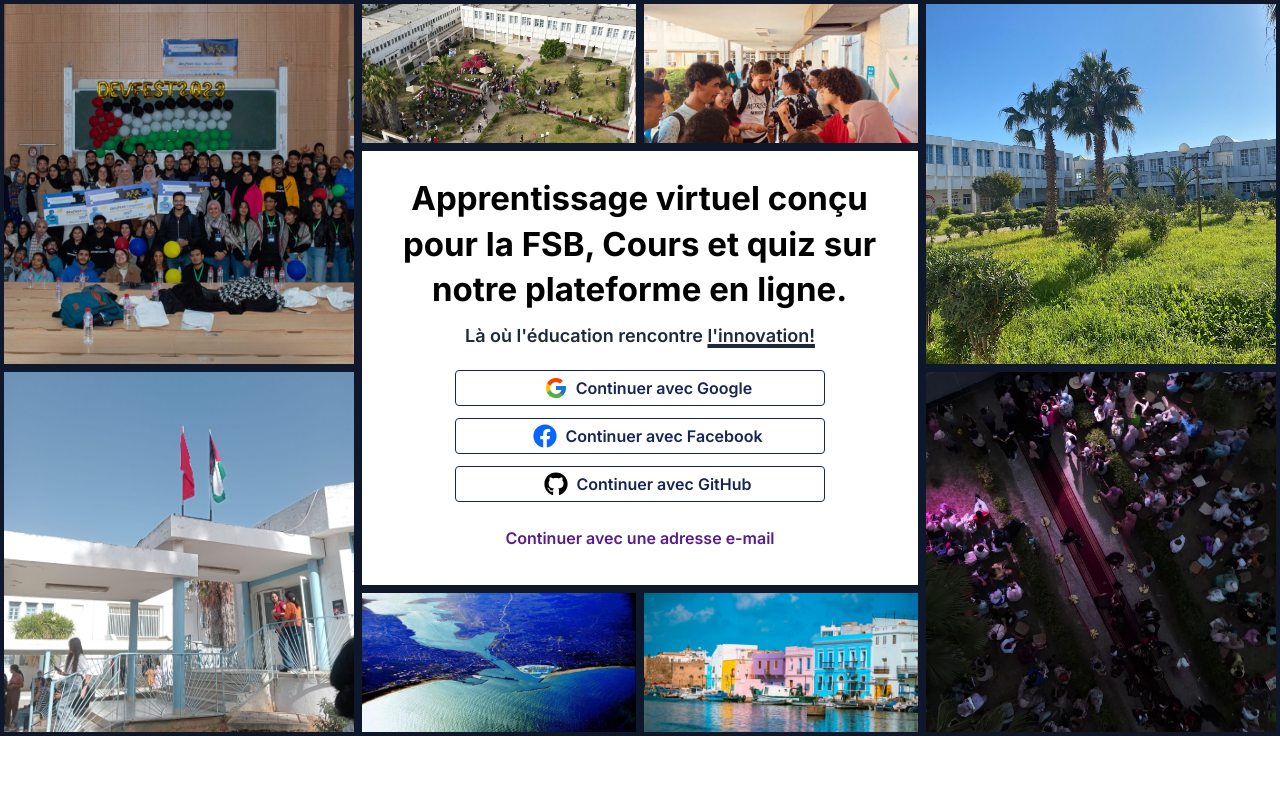
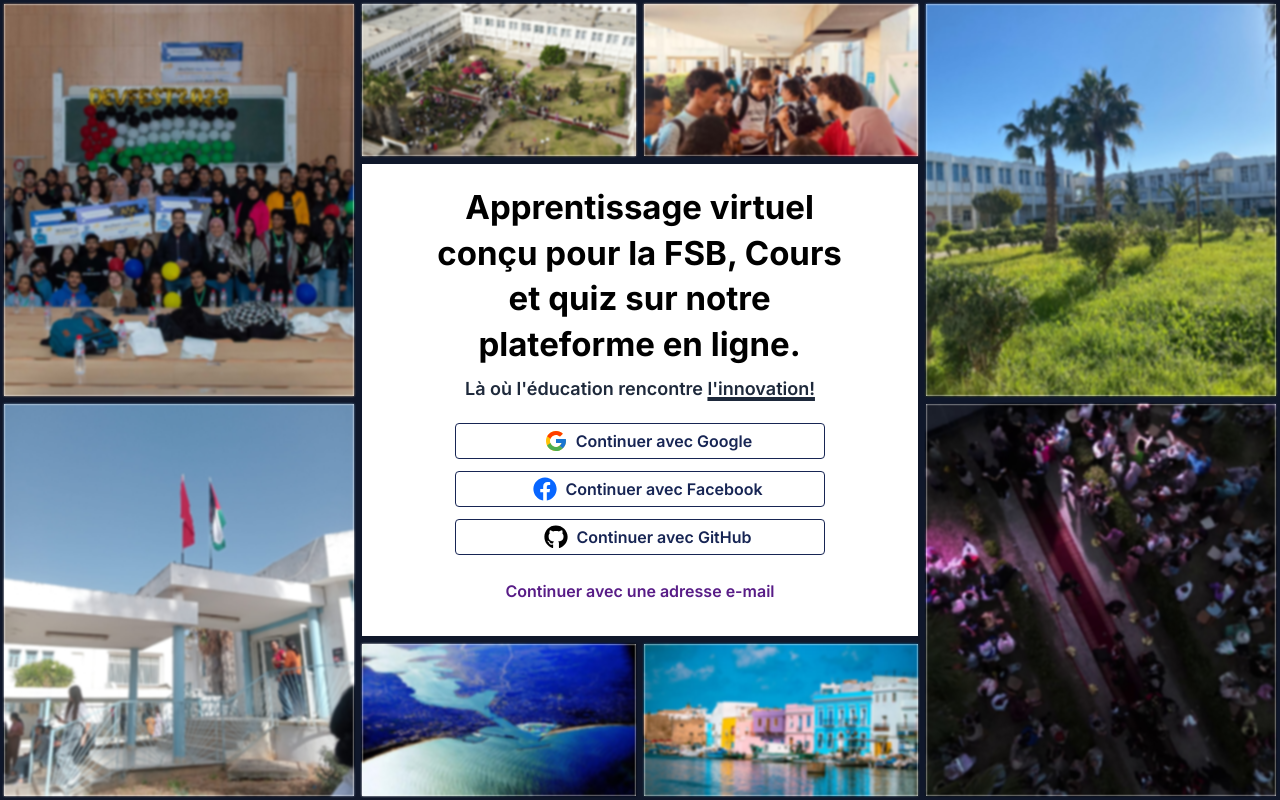
Before and after one commit to meddhiaka/najahni, a Next.js app in the folder client/: page / in a window 1280 px wide. Built offline with nearby package versions, Linux system fonts and the light colour scheme.

Commit message:
ui: blurry cards in landing page

```diff
--- a/client/src/components/Landing.tsx
+++ b/client/src/components/Landing.tsx
@@ -11,14 +11,14 @@ import Link from "next/link"
 
 function Landing() {
     return (
-        <div className="container-custom h-[30rem] md:h-[46rem]">
-            <div className="elt1 border-4 border-slate-900"><Image className="object-cover h-full w-full" src="/landing/1.png" width={500} height={500} alt="" /></div>
-            <div className="elt2 border-4 border-slate-900"><Image className="object-cover h-full w-full" src="/landing/2.jpg" width={500} height={500} alt="" /></div>
-            <div className="elt3 border-4 border-slate-900"><Image className="object-cover h-full w-full" src="/landing/3.jpg" width={500} height={500} alt="" /></div>
-            <div className="elt4 border-4 border-slate-900"><Image className="object-cover h-full w-full" src="/landing/4.jpeg" width={500} height={500} alt="" /></div>
+        <div className="container-custom h-[30rem] md:h-screen">
+            <div className="elt1 border-4 border-slate-900"><Image className="object-cover blur-[1.1px] h-full w-full" src="/landing/1.png" width={500} height={500} alt="" /></div>
+            <div className="elt2 border-4 border-slate-900"><Image className="object-cover blur-[1.1px] h-full w-full" src="/landing/2.jpg" width={500} height={500} alt="" /></div>
+            <div className="elt3 border-4 border-slate-900"><Image className="object-cover blur-[1.1px] h-full w-full" src="/landing/3.jpg" width={500} height={500} alt="" /></div>
+            <div className="elt4 border-4 border-slate-900"><Image className="object-cover blur-[1.1px] h-full w-full" src="/landing/4.jpeg" width={500} height={500} alt="" /></div>
             <div className="elt5 border-4 border-slate-900 grid place-content-center">
                 <div className="bg-purple-950 md:bg-transparent w-full h-full">
-                    <h1 className="scale-110 text-3xl font-bold text-center mb-4 leading-[2.6rem] mx-10">Apprentissage virtuel conçu pour la FSB, Cours et quiz sur notre plateforme en ligne.</h1>
+                    <h1 className="scale-110 text-3xl font-bold text-center mb-4 leading-[2.6rem] mx-10 lg:mx-20">Apprentissage virtuel conçu pour la FSB, Cours et quiz sur notre plateforme en ligne.</h1>
                     <p className="text-center text-lg font-semibold text-slate-800">Là où l'éducation rencontre <span className="underline" style={{ "textDecorationThickness": "4px" }}>l'innovation!</span></p>
                     <div className="flex flex-col gap-y-3 items-center my-5">
                         <div className="h-9 w-4/6 ">
@@ -36,10 +36,10 @@ function Landing() {
                     </div>
                 </div>
             </div>
-            <div className="elt6 border-4 border-slate-900"><Image className="object-cover h-full w-full" src="/landing/6.jpg" width={500} height={500} alt="" /></div>
-            <div className="elt7 border-4 border-slate-900"><Image className="object-cover h-full w-full" src="/landing/7.jpg" width={500} height={500} alt="" /></div>
-            <div className="elt8 border-4 border-slate-900"><Image className="object-cover h-full w-full" src="/landing/8.jpg" width={500} height={500} alt="" /></div>
-            <div className="elt9 border-4 border-slate-900"><Image className="object-cover h-full w-full" src="/landing/9.jpg" width={500} height={500} alt="" /></div>
+            <div className="elt6 border-4 border-slate-900"><Image className="object-cover blur-[1.1px] h-full w-full" src="/landing/6.jpg" width={500} height={500} alt="" /></div>
+            <div className="elt7 border-4 border-slate-900"><Image className="object-cover blur-[1.1px] h-full w-full" src="/landing/7.jpg" width={500} height={500} alt="" /></div>
+            <div className="elt8 border-4 border-slate-900"><Image className="object-cover blur-[1.1px] h-full w-full" src="/landing/8.jpg" width={500} height={500} alt="" /></div>
+            <div className="elt9 border-4 border-slate-900"><Image className="object-cover blur-[1.1px] h-full w-full" src="/landing/9.jpg" width={500} height={500} alt="" /></div>
         </div>
     )
 }
```
